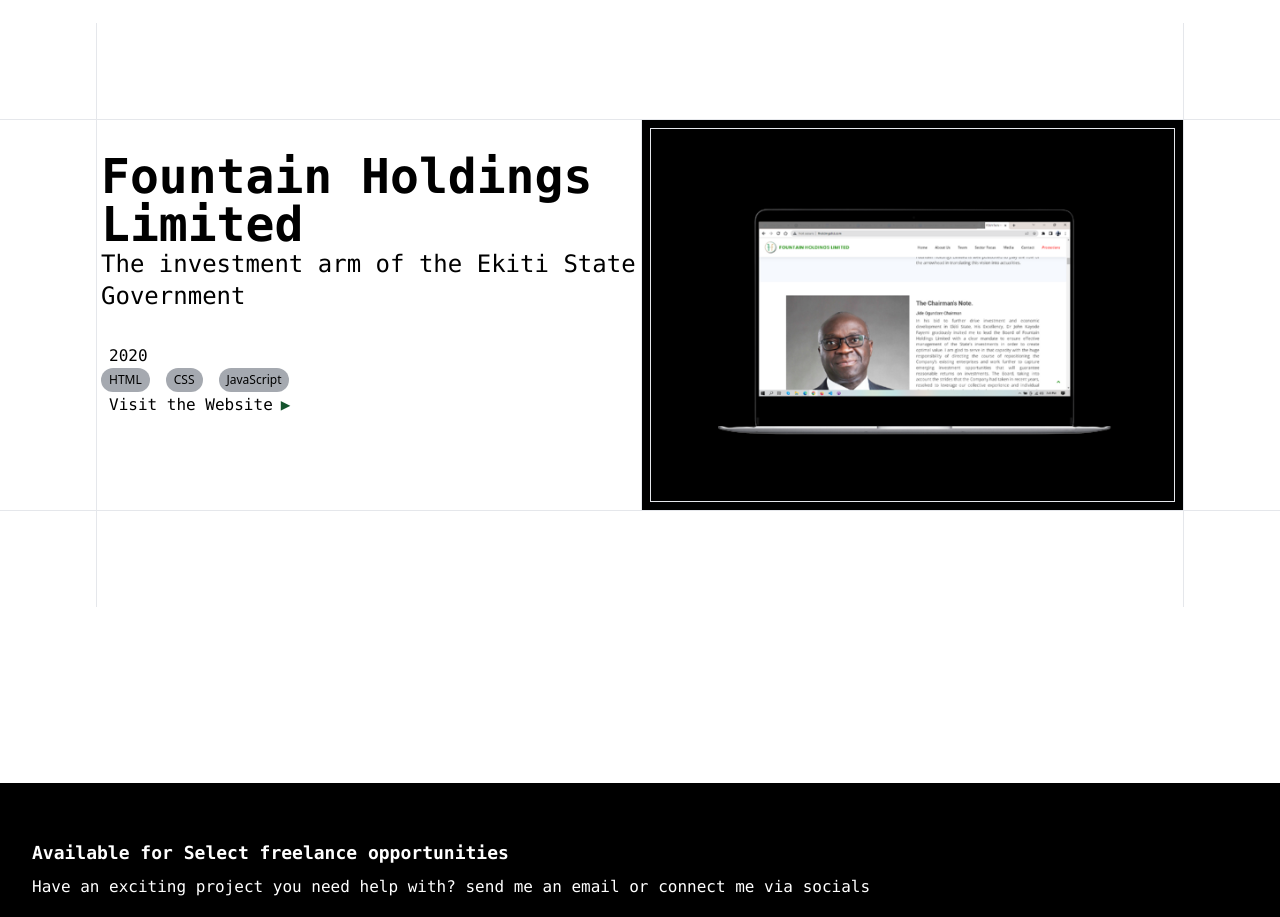
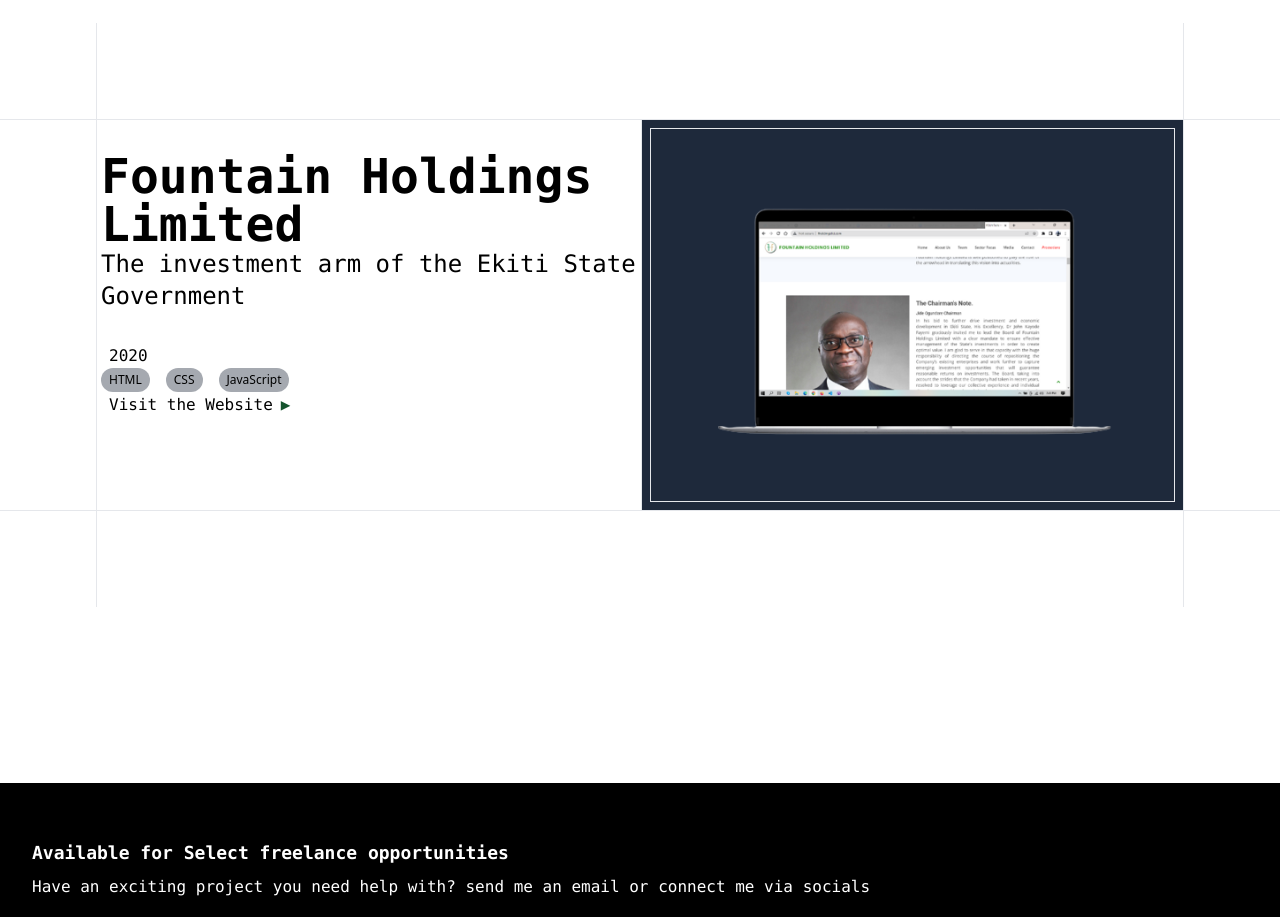
Before and after one commit to Omotobii/personal_portfolio, a Next.js app: page / in a window 1280 px wide. Shown: the part 1481-2398 px from the top of the page. Built offline with nearby package versions, Linux system fonts and the light colour scheme.

Commit message:
Update index.tsx

```diff
--- a/pages/index.tsx
+++ b/pages/index.tsx
@@ -148,7 +148,7 @@
               </div>
 
               <div className=' border-l border-r border-t p-2 w-full sm:border-l-0 sm:border-t-0 sm:border-r sm:p-0'>
-                <div className=' mx-auto h-full p-2 bg-black'><img src="/FHL.png" alt="project one" className='  group-hover:scale-110 duration-300 mx-auto h-full border' /></div>
+                <div className=' mx-auto h-full p-2 bg-slate-800'><img src="/FHL.png" alt="project one" className='  group-hover:scale-110 duration-300 mx-auto h-full border' /></div>
               </div>
 
             </div>
```
